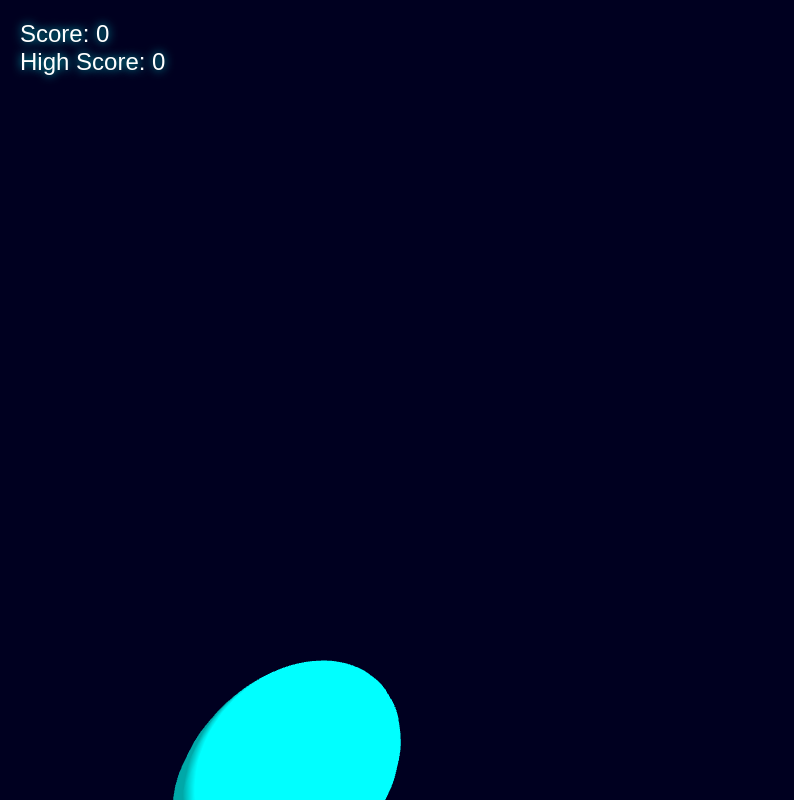
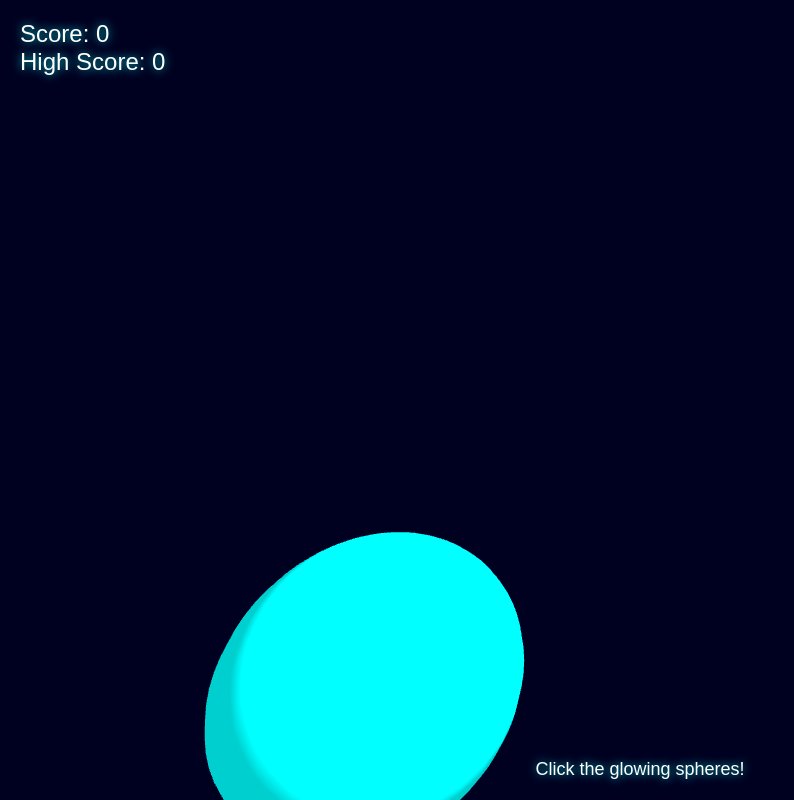
Before and after one commit to philomusic1/circle-clicker, a plain HTML site: page index.html in a window 1280 px wide. Shown: the whole page, without its empty margins (0-794 px from the left). Drawn offline with nearby package versions, Linux system fonts and the light colour scheme; animation ran at ten frames a second.

Commit message:
ease difficulty

```diff
--- a/index.html
+++ b/index.html
@@ -20,6 +20,17 @@
             text-shadow: 0 0 10px rgba(0,255,255,0.8);
             z-index: 100;
         }
+        #instructions {
+            position: fixed;
+            bottom: 20px;
+            left: 50%;
+            transform: translateX(-50%);
+            color: white;
+            font-size: 18px;
+            text-align: center;
+            text-shadow: 0 0 10px rgba(0,255,255,0.8);
+            z-index: 100;
+        }
     </style>
 </head>
 <body>
@@ -27,10 +38,14 @@
         <div id="score">Score: 0</div>
         <div id="high-score">High Score: 0</div>
     </div>
+    <div id="instructions">Click the glowing spheres!</div>
     <script>
         let scene, camera, renderer, sphere, score = 0, highScore = 0;
-        let sphereRadius = 1;
-        let spawnDelay = 2000;
+        let sphereRadius = 1.2; // Increased initial size
+        let minSphereRadius = 0.8; // Increased minimum size
+        let spawnDelay = 2500; // Increased initial delay
+        let minSpawnDelay = 1000; // Increased minimum delay
+        let difficultyIncrease = 20; // Number of clicks before max difficulty
         let raycaster = new THREE.Raycaster();
         let mouse = new THREE.Vector2();
 
@@ -70,9 +85,9 @@
             // Remove old sphere if it exists
             if (sphere) scene.remove(sphere);
 
-            // Random position
-            const x = (Math.random() - 0.5) * 8;
-            const y = (Math.random() - 0.5) * 8;
+            // Random position with reduced range
+            const x = (Math.random() - 0.5) * 6; // Reduced from 8
+            const y = (Math.random() - 0.5) * 6; // Reduced from 8
 
             // Sphere geometry and material
             const geometry = new THREE.SphereGeometry(sphereRadius, 32, 32);
@@ -87,9 +102,12 @@
             sphere.position.set(x, y, 0);
             scene.add(sphere);
 
-            // Increase difficulty
-            sphereRadius = Math.max(0.3, sphereRadius - 0.05);
-            spawnDelay = Math.max(500, spawnDelay - 100);
+            // Gradually increase difficulty based on score
+            if (score < difficultyIncrease) {
+                const progress = score / difficultyIncrease;
+                sphereRadius = minSphereRadius + (1.2 - minSphereRadius) * (1 - progress);
+                spawnDelay = minSpawnDelay + (2500 - minSpawnDelay) * (1 - progress);
+            }
 
             // Set timeout for next sphere
             setTimeout(createSphere, spawnDelay);
@@ -130,7 +148,7 @@
             if (sphere) {
                 // Add pulsing glow effect
                 const time = Date.now() * 0.001;
-                sphere.material.emissiveIntensity = 0.5 + Math.sin(time * 3) * 0.2;
+                sphere.material.emissiveIntensity = 0.5 + Math.sin(time * 2) * 0.2; // Slower pulse
 
                 // Hover effect
                 raycaster.setFromCamera(mouse, camera);
```
